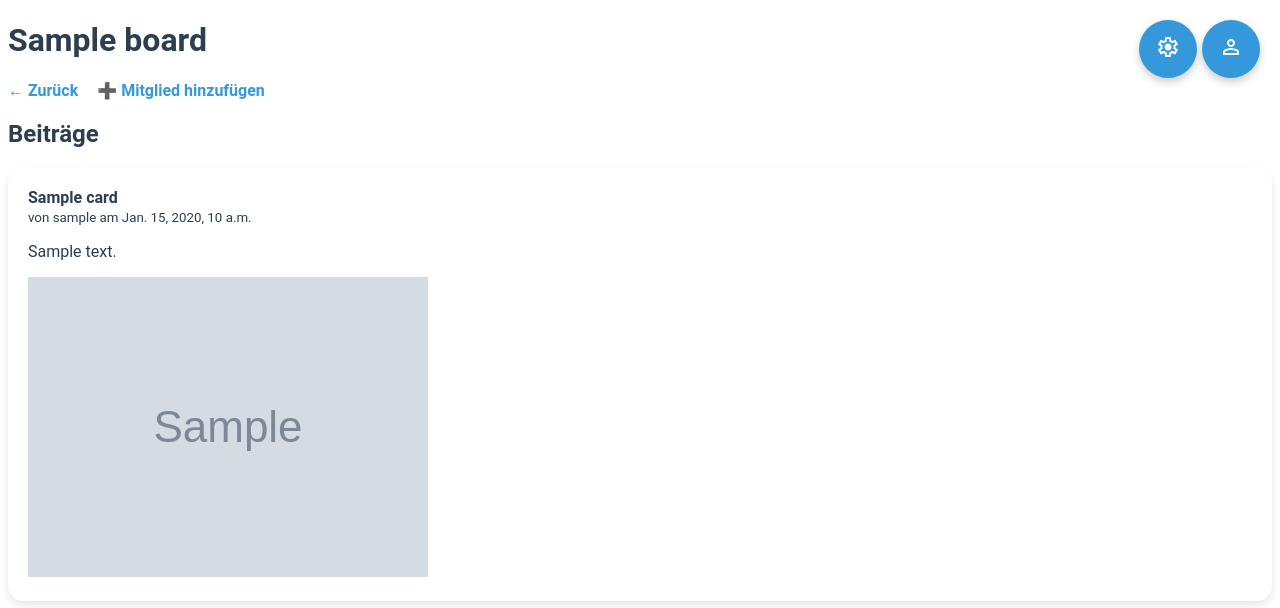
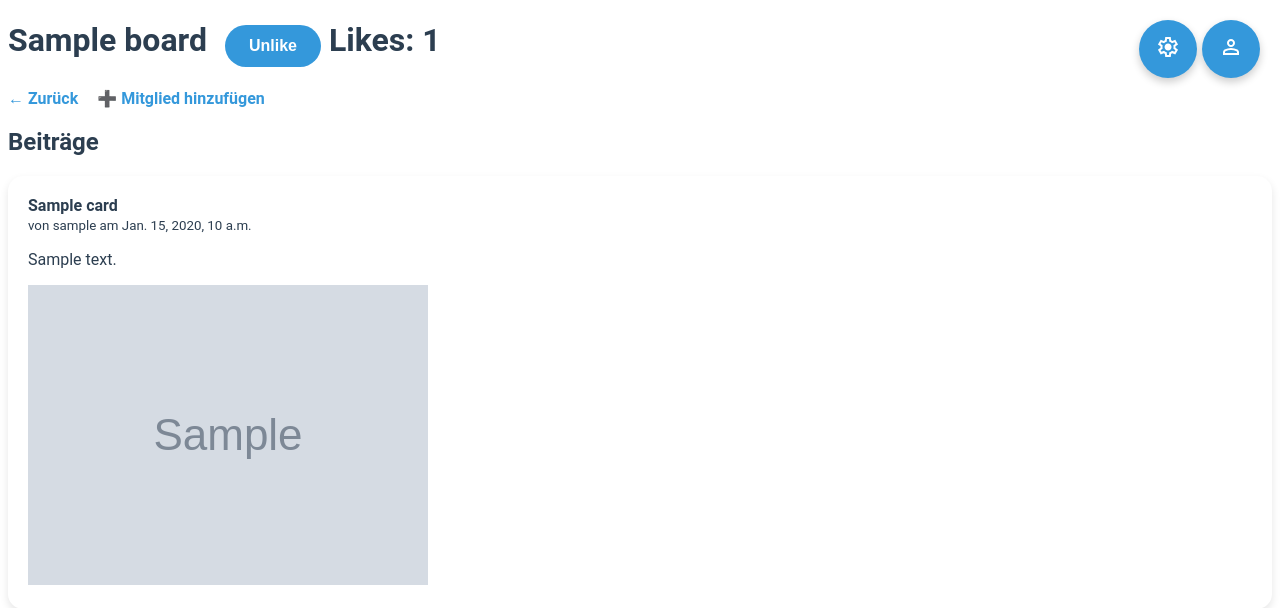
Before and after one commit to EasyBulletinBoard/BulletinBoard, a Django app: page /boards/1/ in a window 1280 px wide. Shown: the top 608 px of the page. Run offline with Django 5.2, Linux system fonts and the light colour scheme; a user stored in the database is signed in; tables that the repository leaves empty hold one stand-in row (values such as "Sample post"); grey boxes marked "Sample" are stand-in pictures.

Commit message:
Like Function für Boards added

```diff
--- a/board/models.py
+++ b/board/models.py
@@ -5,6 +5,8 @@ class Board(models.Model):
     name = models.CharField(max_length=255)
     owner = models.ForeignKey(User, on_delete=models.CASCADE)
     members = models.ManyToManyField(User, related_name="boards", blank=True)
+    likes = models.PositiveIntegerField(default=0)
+    liked_by = models.ManyToManyField(User, related_name="liked_boards", blank=True)
 
     def __str__(self):
         return self.name
--- a/board/templates/board/board_detail.html
+++ b/board/templates/board/board_detail.html
@@ -3,11 +3,22 @@
 {% block title %}{{ board.name }}{% endblock %}
 
 {% block content %}
-<h1>{{ board.name }}</h1>
+<h1>{{ board.name }}
+    <button id="like-button" data-board-id="{{ board.id }}" style="margin-left: 10px;">
+        {% if request.user in board.liked_by.all %}
+            Unlike
+        {% else %}
+            Like
+        {% endif %}
+    </button>
+    <span id="likes-count">Likes: {{ board.likes }}</span>
+</h1>
+
 <div style="margin-bottom: 20px;">
     <a href="{% url 'board_list' %}" style="margin-right: 15px;">← Zurück</a>
     <a href="{% url 'add_member' board.id %}">➕ Mitglied hinzufügen</a>
 </div>
+
 <h2>Beiträge</h2>
 <ul style="list-style: none; padding: 0;">
     {% for card in cards %}
@@ -21,6 +32,7 @@
         </div>
     {% endfor %}
 </ul>
+
 <div style="position: fixed; bottom: 5vh; width: 100%; text-align: center;">
     <a href="{% url 'create_card' board.id %}"
        style="display: inline-block;
@@ -32,4 +44,28 @@
         Neuen Beitrag erstellen
     </a>
 </div>
+
+<script>
+    document.getElementById('like-button').addEventListener('click', function() {
+        const boardId = this.getAttribute('data-board-id');
+        const url = "{% url 'like_board' board.id %}";
+        fetch(url, {
+            method: 'POST',
+            headers: {
+                'X-CSRFToken': '{{ csrf_token }}',
+                'Content-Type': 'application/json'
+            }
+        })
+        .then(response => response.json())
+        .then(data => {
+            document.getElementById('likes-count').textContent = 'Likes: ' + data.likes;
+            if (data.liked) {
+                document.getElementById('like-button').textContent = 'Unlike';
+            } else {
+                document.getElementById('like-button').textContent = 'Like';
+            }
+        });
+    });
+</script>
+
 {% endblock %}
--- a/board/urls.py
+++ b/board/urls.py
@@ -9,4 +9,5 @@ urlpatterns = [
     path('<int:board_id>/create_card/', views.create_card, name='create_card'),
     path('<int:board_id>/add_member/', views.add_member, name='add_member'),
     path("settings/", views.settings, name="settings"),
+    path("boards/<int:board_id>/like/", views.like_board, name="like_board"),
 ]
--- a/board/views.py
+++ b/board/views.py
@@ -5,6 +5,8 @@ from .forms import BoardForm, CardForm, AddMemberForm
 from django.contrib.auth.models import User
 from django.contrib.auth.forms import UserCreationForm
 from django.contrib.auth import login
+from django.http import JsonResponse
+from django.views.decorators.http import require_POST
 
 
 def home(request):
@@ -71,6 +73,20 @@ def add_member(request, board_id):
 
     return render(request, "board/add_member.html", {"form": form, "board": board})
 
+@login_required
+@require_POST
+def like_board(request, board_id):
+    board = get_object_or_404(Board, id=board_id)
+    if request.user in board.liked_by.all():
+        board.likes -= 1
+        board.liked_by.remove(request.user) # Entferne den Benutzer von den gelikten Benutzern
+        board.save()
+        return JsonResponse({'likes': board.likes, 'liked': False}) # Gib 'liked: False' zurück
+    else:
+        board.likes += 1
+        board.liked_by.add(request.user) # Füge den Benutzer zu den gelikten Benutzern hinzu
+        board.save()
+        return JsonResponse({'likes': board.likes, 'liked': True})
 
 def signup(request):
     if request.method == "POST":
```
Also changed, not shown: 1 other file.
